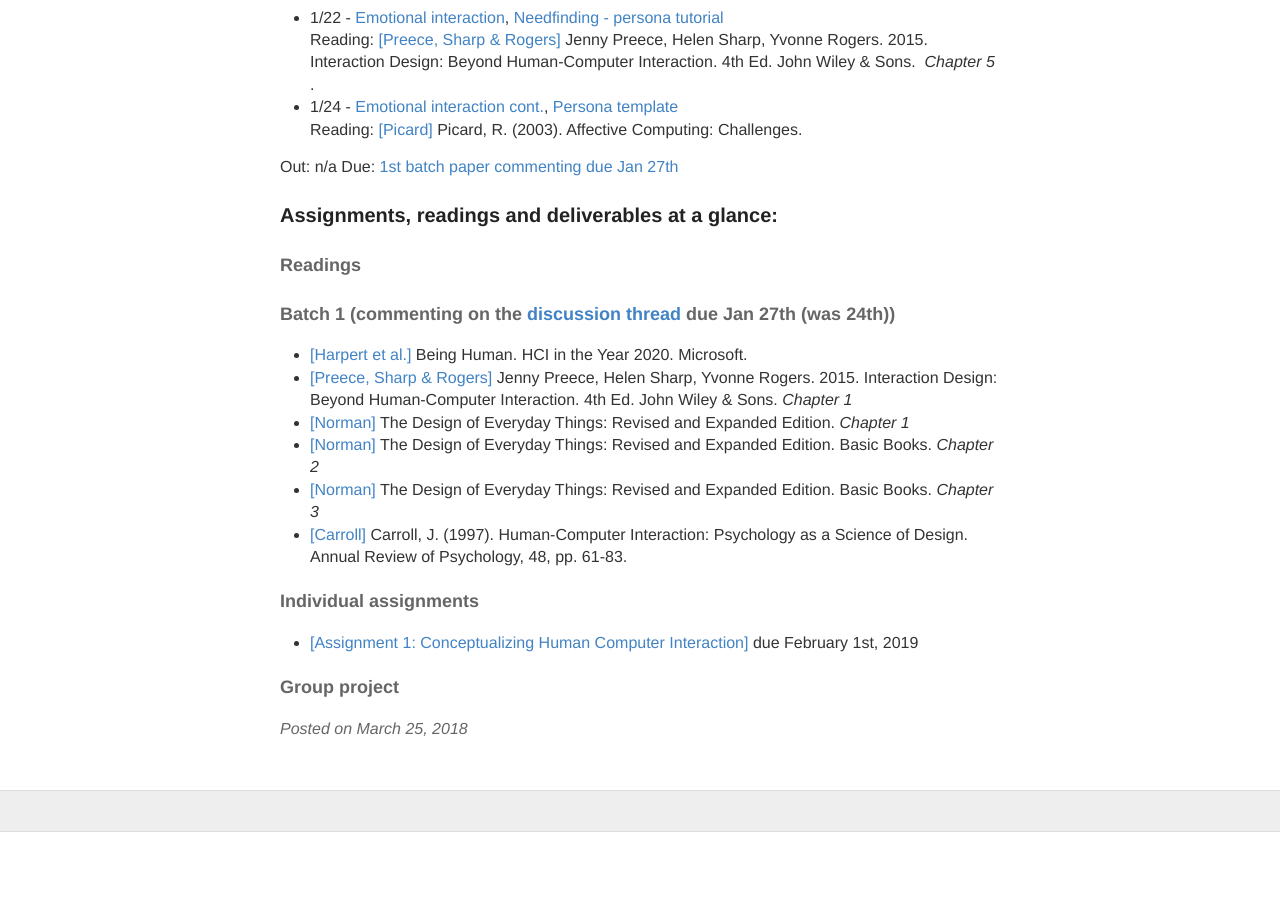
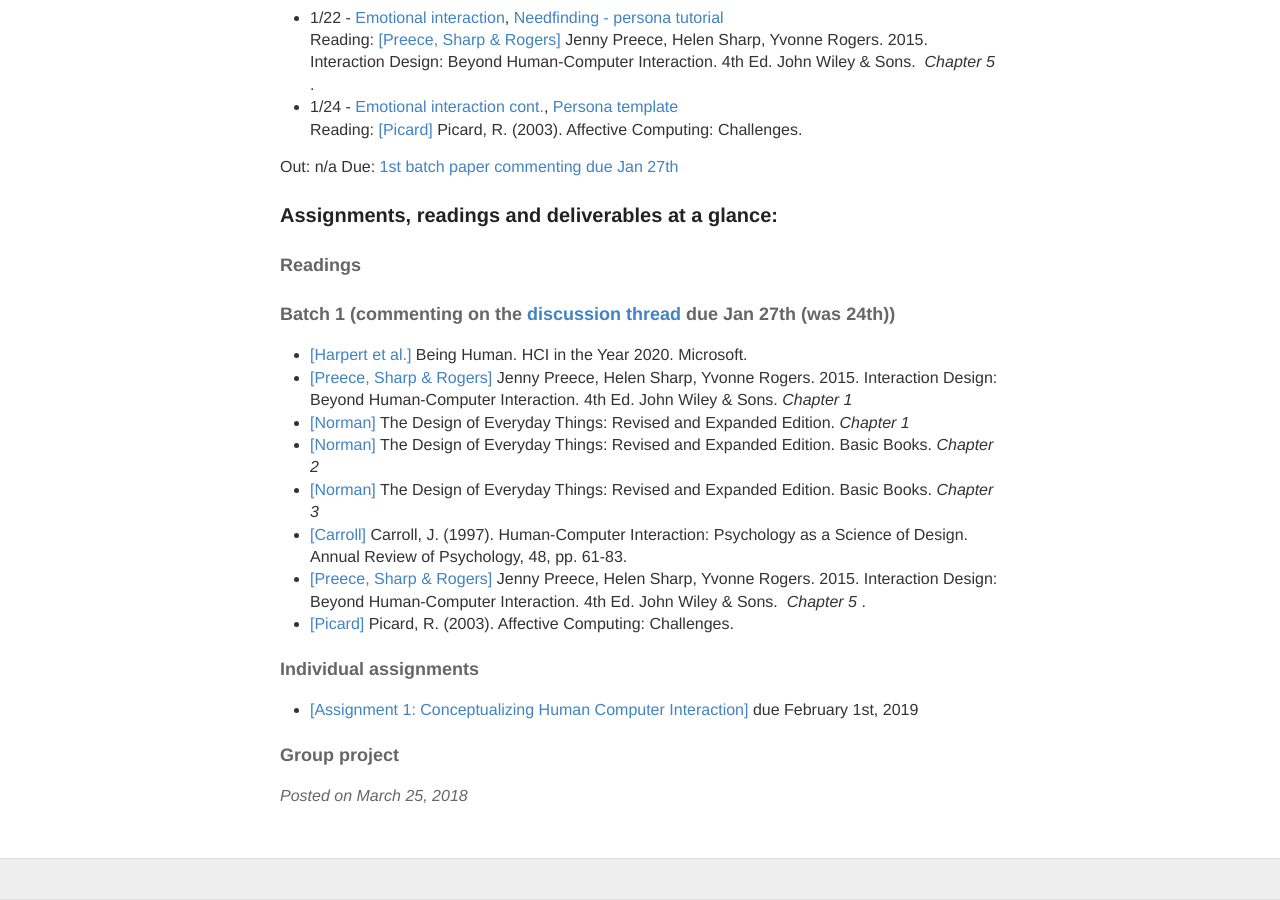
Before and after one commit to hciwang/hciwang.github.io, a Jekyll site: the page built from _posts/2018-3-25-lectures.md, in a window 1280 px wide and 900 px high, scrolled down 975 px. Built offline with Jekyll 4.4.1, drawn with Linux system fonts in a browser that asks for light colours; before the commit the page ends 1807 px from its top, so only the background shows below that.

Commit message:
Update 2018-3-25-lectures.md

```diff
--- a/_posts/2018-3-25-lectures.md
+++ b/_posts/2018-3-25-lectures.md
@@ -50,6 +50,8 @@ Due: [1st batch paper commenting due Jan 27th](https://canvas.ucdavis.edu/course
 - [[Norman]](https://www.basicbooks.com/titles/don-norman/the-design-of-everyday-things/9780465050659/) The Design of Everyday Things: Revised and Expanded Edition. Basic Books. *Chapter 2*
 - [[Norman]](https://www.basicbooks.com/titles/don-norman/the-design-of-everyday-things/9780465050659/) The Design of Everyday Things: Revised and Expanded Edition. Basic Books. *Chapter 3*
 - [[Carroll]](https://canvas.ucdavis.edu/courses/293005/files?preview=4983695) Carroll, J. (1997). Human-Computer Interaction: Psychology as a Science of Design. Annual Review of Psychology, 48, pp. 61-83.
+- [[Preece, Sharp & Rogers]](http://www.id-book.com/) Jenny Preece, Helen Sharp, Yvonne Rogers. 2015. Interaction Design: Beyond Human-Computer Interaction. 4th Ed. John Wiley & Sons.  *Chapter 5* .
+- [[Picard]](https://affect.media.mit.edu/pdfs/03.picard.pdf) Picard, R. (2003). Affective Computing: Challenges.
 
 
 
```
